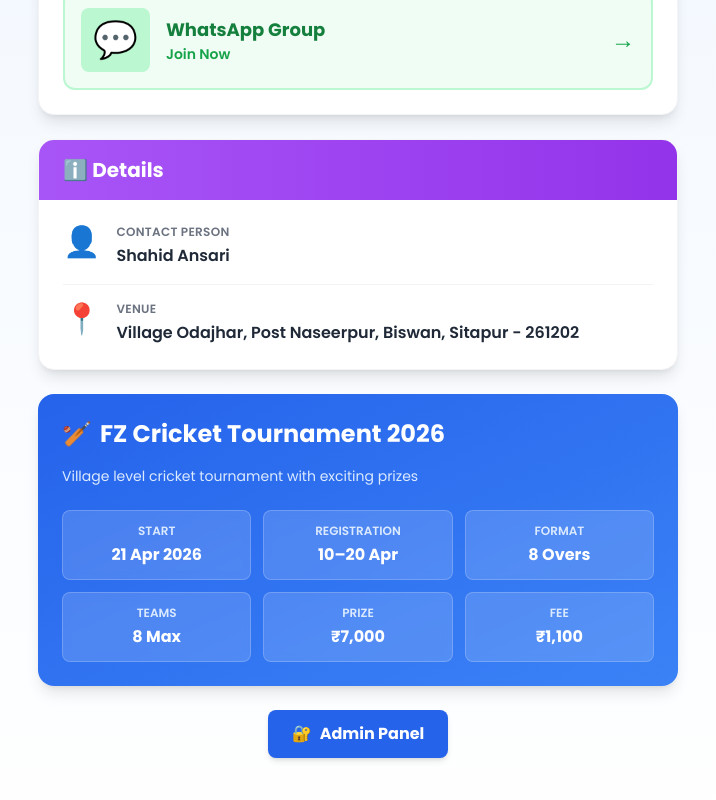
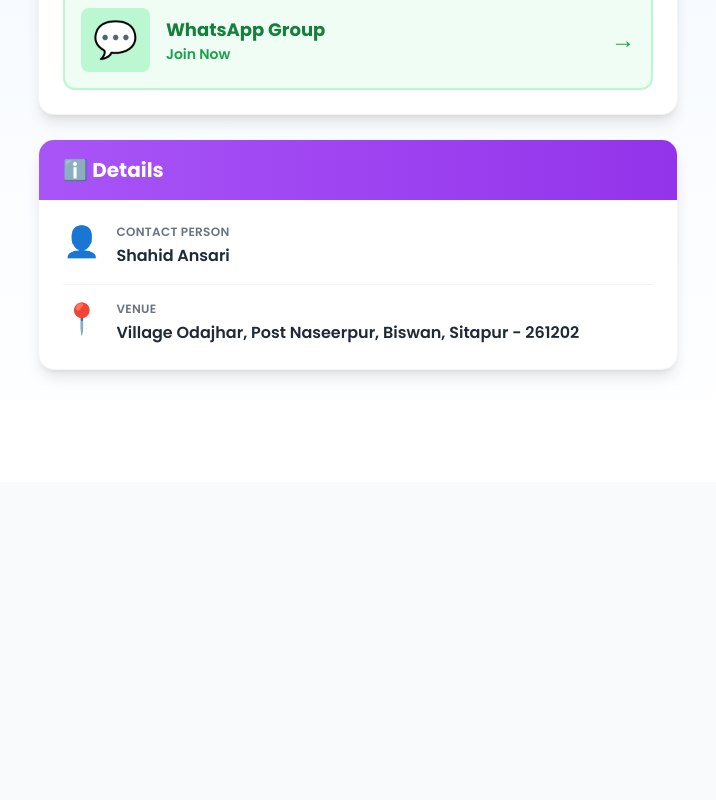
Before and after one commit to ansari0512/FZCricket_Tournament, a React (Vite) app in the folder frontend/: page /contact in a window 1280 px wide. Shown: the part 549-1349 px from the top of the page, without its empty margins (282-998 px from the left). After the commit the page ends 1031 px from the top, so only its background shows below. Built offline with nearby package versions, Linux system fonts and the light colour scheme; no server answers.

Commit message:
feat: remove tournament info and admin panel from contact page

```diff
--- a/frontend/src/pages/Contact.jsx
+++ b/frontend/src/pages/Contact.jsx
@@ -10,15 +10,6 @@ export default function Contact() {
   const details = [
     { label: 'Contact Person', value: 'Shahid Ansari', icon: '👤' },
     { label: 'Venue', value: 'Village Odajhar, Post Naseerpur, Biswan, Sitapur - 261202', icon: '📍' },
-  ]
-
-  const tournament = [
-    { label: 'Start', value: '21 Apr 2026' },
-    { label: 'Registration', value: '10–20 Apr' },
-    { label: 'Format', value: '8 Overs' },
-    { label: 'Teams', value: '8 Max' },
-    { label: 'Prize', value: '₹7,000' },
-    { label: 'Fee', value: '₹1,100' },
   ]
 
   return (
@@ -94,31 +85,6 @@ export default function Contact() {
             ))}
           </div>
         </div>
-
-        {/* Tournament Info */}
-        <div className="bg-gradient-to-br from-blue-600 to-blue-500 rounded-2xl shadow-lg overflow-hidden text-white">
-          <div className="p-6">
-            <h2 className="text-2xl font-bold mb-4 flex items-center gap-2">
-              <span>🏏</span> FZ Cricket Tournament 2026
-            </h2>
-            <p className="text-blue-100 mb-6 text-sm">Village level cricket tournament with exciting prizes</p>
-            <div className="grid grid-cols-3 gap-3">
-              {tournament.map((item, i) => (
-                <div key={i} className="bg-white/15 backdrop-blur-sm rounded-lg p-3 text-center border border-white/20">
-                  <p className="text-xs text-blue-100 font-semibold mb-1 uppercase">{item.label}</p>
-                  <p className="font-bold text-base">{item.value}</p>
-                </div>
-              ))}
-            </div>
-          </div>
-        </div>
-
-        {/* Admin Link */}
-        <div className="text-center">
-          <Link to="/admin" className="inline-flex items-center gap-2 px-6 py-3 bg-blue-600 hover:bg-blue-700 text-white font-bold rounded-lg transition-all shadow-md hover:shadow-lg">
-            <span>🔐</span> Admin Panel
-          </Link>
-        </div>
       </div>
     </div>
   )
```
